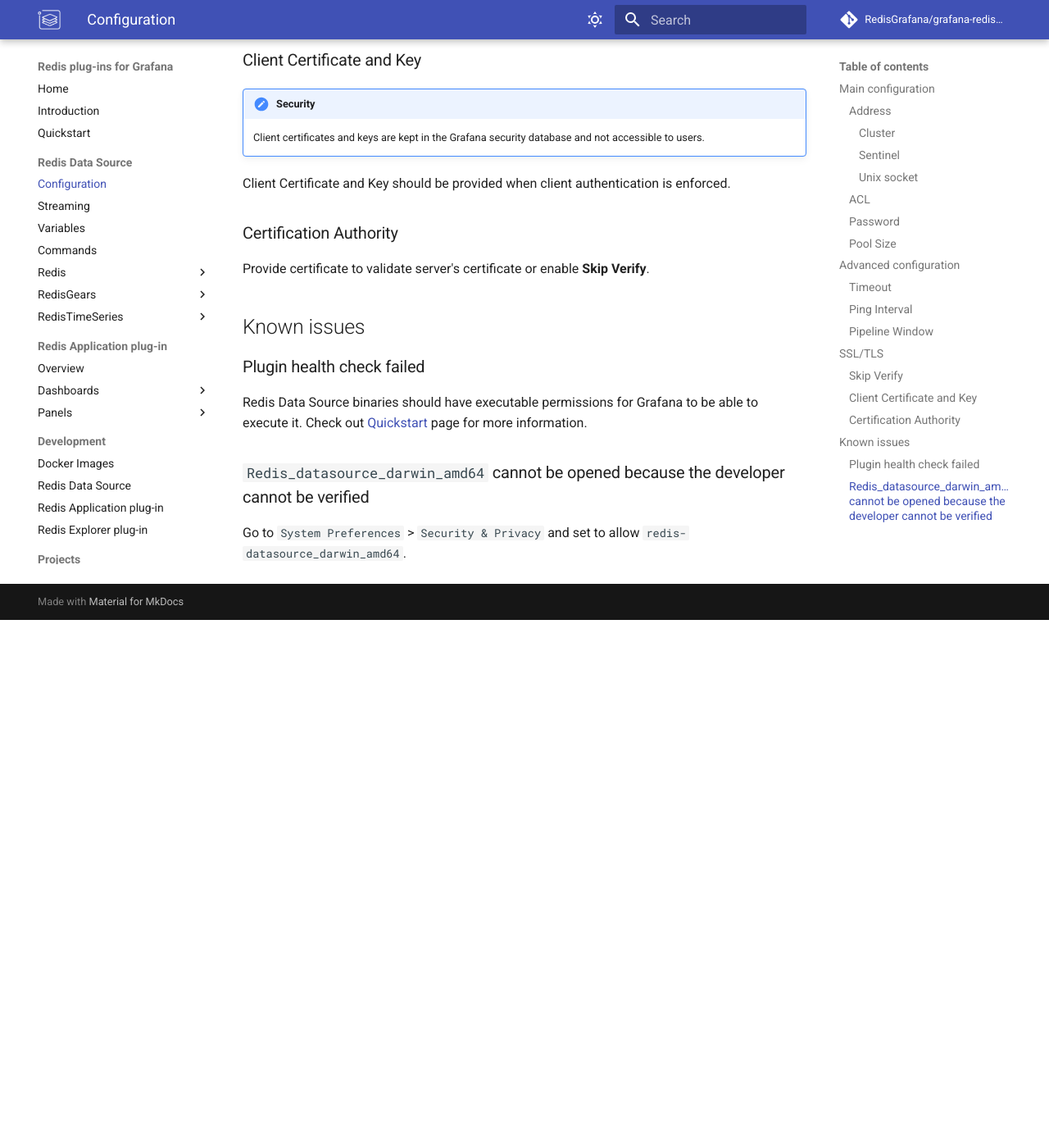
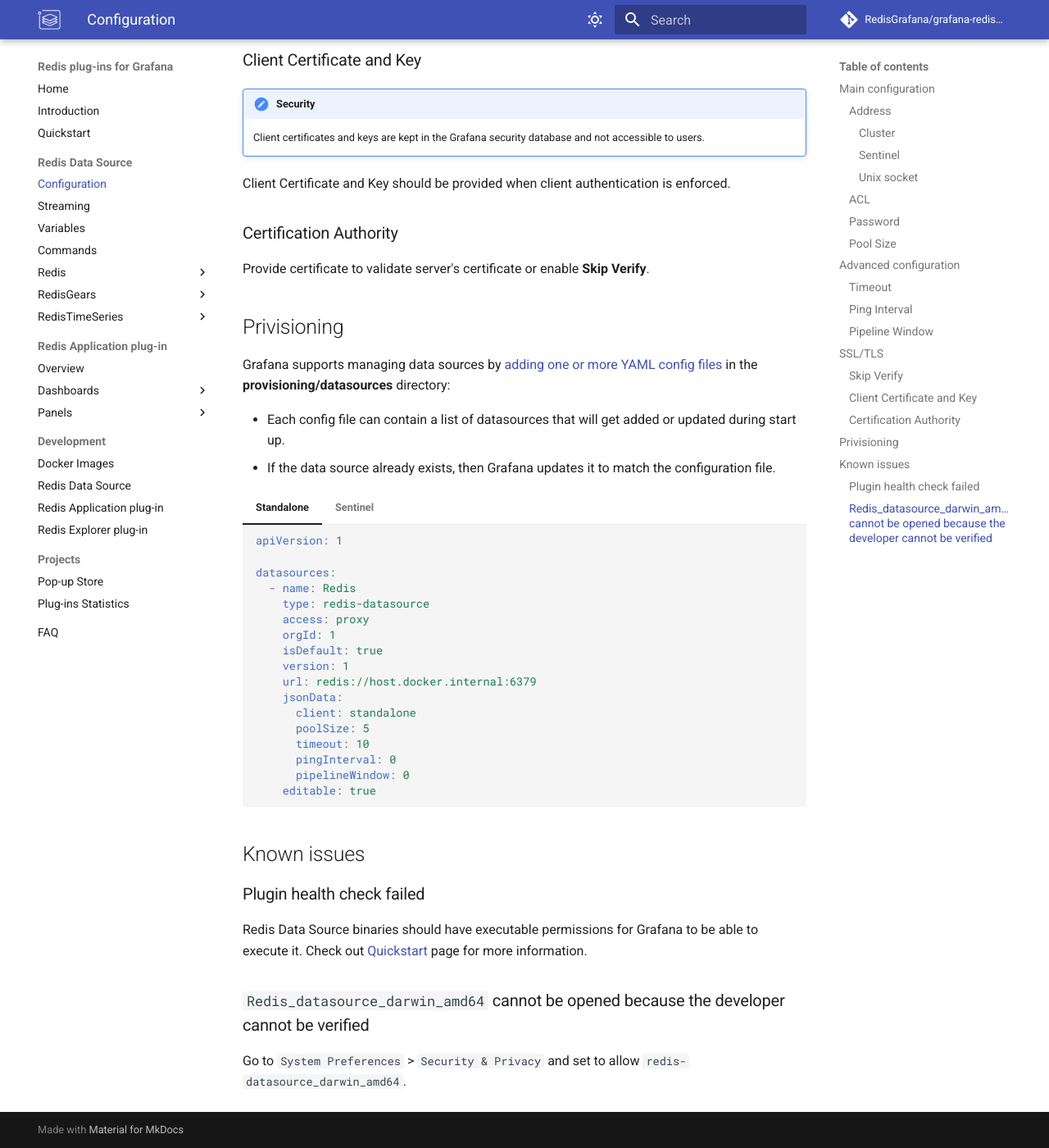
Before and after one commit to RedisGrafana/RedisGrafana, an MkDocs documentation site: the page built from docs/redis-datasource/configuration.md, in a window 1280 px wide and 1400 px high, scrolled down 4037 px. Shown: the whole window at 82% size. Built offline with MkDocs 1.6.1 and Material for MkDocs 9.7.7, drawn with Linux system fonts in a browser that asks for light colours; comment, search, counter and statistics services are not loaded; before the commit the page ends 4793 px from its top, so only the background shows below that.

Commit message:
Add Provisioning and minor updates

````diff
--- a/docs/redis-app/overview.md
+++ b/docs/redis-app/overview.md
@@ -6,6 +6,18 @@
 The Redis Application is a plug-in for Grafana that provides application pages and custom panels for Redis Data Source.
 
 Plug-in's **Home** page helps to manage Redis Data Sources and provides quick access to dashboards.
+
+## Enable Plug-in
+
+The Redis Application plug-in is disabled after installation by default. To enable:
+
+- Go to `Configuration` -> `Plugins` and choose Redis Application plug-in.
+
+![Grafana plug-ins](../images/redis-app/grafana-plugins.png)
+
+- Click **Enable** to add side menu, Custom panels and import Dashboards.
+
+![Enable Redis Application plug-in](../images/redis-app/enable.png)
 
 ## Home
 
@@ -43,3 +55,12 @@
 - [Command Latency](panels/redis-latency-panel.md)
 - [Keys consuming a lot of memory](panels/redis-keys-panel.md)
 - [RedisGears Script Editor](panels/redis-gears-panel.md)
+
+## Privisioning
+
+Grafana supports managing plugins in Grafana by [adding one or more YAML config files](https://grafana.com/docs/grafana/latest/administration/provisioning/) in the **provisioning/plugins** directory:
+
+- Each config file can contain a list of apps that will be updated during start up.
+- Grafana updates each app to match the configuration file.
+
+---8<-- "includes/redis-app/provisioning-yaml.md"
--- a/docs/redis-datasource/configuration.md
+++ b/docs/redis-datasource/configuration.md
@@ -88,12 +88,25 @@
 
 Provide certificate to validate server's certificate or enable **Skip Verify**.
 
+## Privisioning
+
+Grafana supports managing data sources by [adding one or more YAML config files](https://grafana.com/docs/grafana/latest/administration/provisioning/) in the **provisioning/datasources** directory:
+
+- Each config file can contain a list of datasources that will get added or updated during start up.
+- If the data source already exists, then Grafana updates it to match the configuration file.
+
+=== "Standalone"
+
+    ---8<-- "includes/redis-datasource/config/standalone-yaml.md"
+
+=== "Sentinel"
+
+    ---8<-- "includes/redis-datasource/config/sentinel-yaml.md"
+
 ## Known issues
 
 ### Plugin health check failed
 
 Redis Data Source binaries should have executable permissions for Grafana to be able to execute it. Check out [Quickstart](../quickstart.md#install-without-internet-access) page for more information.
 
-### `Redis_datasource_darwin_amd64` cannot be opened because the developer cannot be verified
-
-Go to `System Preferences` > `Security & Privacy` and set to allow `redis-datasource_darwin_amd64`.
+--8<-- "includes/redis-datasource/darwin-privacy.md"
--- /dev/null
+++ b/includes/redis-datasource/config/sentinel-yaml.md
@@ -0,0 +1,20 @@
+```yaml
+apiVersion: 1
+
+datasources:
+  - name: Sentinel
+    type: redis-datasource
+    access: proxy
+    orgId: 1
+    isDefault: true
+    version: 1
+    url: redis://host.docker.internal:6379
+    jsonData:
+      client: sentinel
+      sentinelName: Test
+      poolSize: 5
+      timeout: 10
+      pingInterval: 0
+      pipelineWindow: 0
+    editable: true
+```
--- /dev/null
+++ b/includes/redis-datasource/config/standalone-yaml.md
@@ -0,0 +1,19 @@
+```yaml
+apiVersion: 1
+
+datasources:
+  - name: Redis
+    type: redis-datasource
+    access: proxy
+    orgId: 1
+    isDefault: true
+    version: 1
+    url: redis://host.docker.internal:6379
+    jsonData:
+      client: standalone
+      poolSize: 5
+      timeout: 10
+      pingInterval: 0
+      pipelineWindow: 0
+    editable: true
+```
--- /dev/null
+++ b/includes/redis-datasource/darwin-privacy.md
@@ -0,0 +1,3 @@
+### `Redis_datasource_darwin_amd64` cannot be opened because the developer cannot be verified
+
+Go to `System Preferences` > `Security & Privacy` and set to allow `redis-datasource_darwin_amd64`.
````
Also changed, not shown: docs/development/redis-app.md (+2 -10 lines), docs/development/redis-datasource.md (+1 -1 lines), docs/faq.md (+1 -3 lines), docs/quickstart.md (+1 -13 lines), includes/redis-app/provisioning-yaml.md (added, +7 -0 lines).
